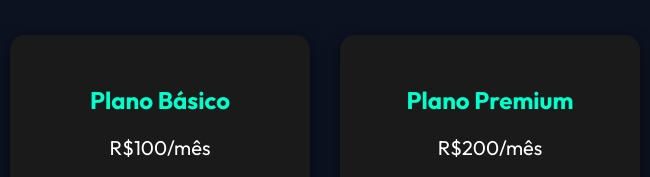
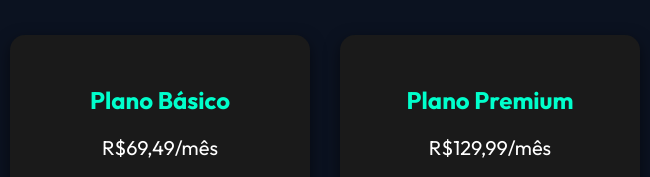
Before and after one commit to HenrikCS19/Operacao-Sentinela, a plain HTML site: page index.html in a window 1280 px wide. Shown: the part 2160-2337 px from the top of the page, 315-965 px from the left. Drawn offline with Linux system fonts and the light colour scheme.

Commit message:
Update index.html

```diff
--- a/index.html
+++ b/index.html
@@ -313,7 +313,7 @@
         <!-- Plano Básico -->
         <div class="plano">
             <h2>Plano Básico</h2>
-            <p>R$100/mês</p>
+            <p>R$69,49/mês</p>
             <ul>
                 <li>✔ Mentoria em grupo online</li>
                 <li>✔ Acesso ao conteúdo gravado</li>
@@ -327,7 +327,7 @@
         <!-- Plano Premium -->
         <div class="plano">
             <h2>Plano Premium</h2>
-            <p>R$200/mês</p>
+            <p>R$129,99/mês</p>
             <ul>
                 <li>✔ Mentoria em grupo online</li>
                 <li>✔ Acesso ao conteúdo gravado</li>
```
